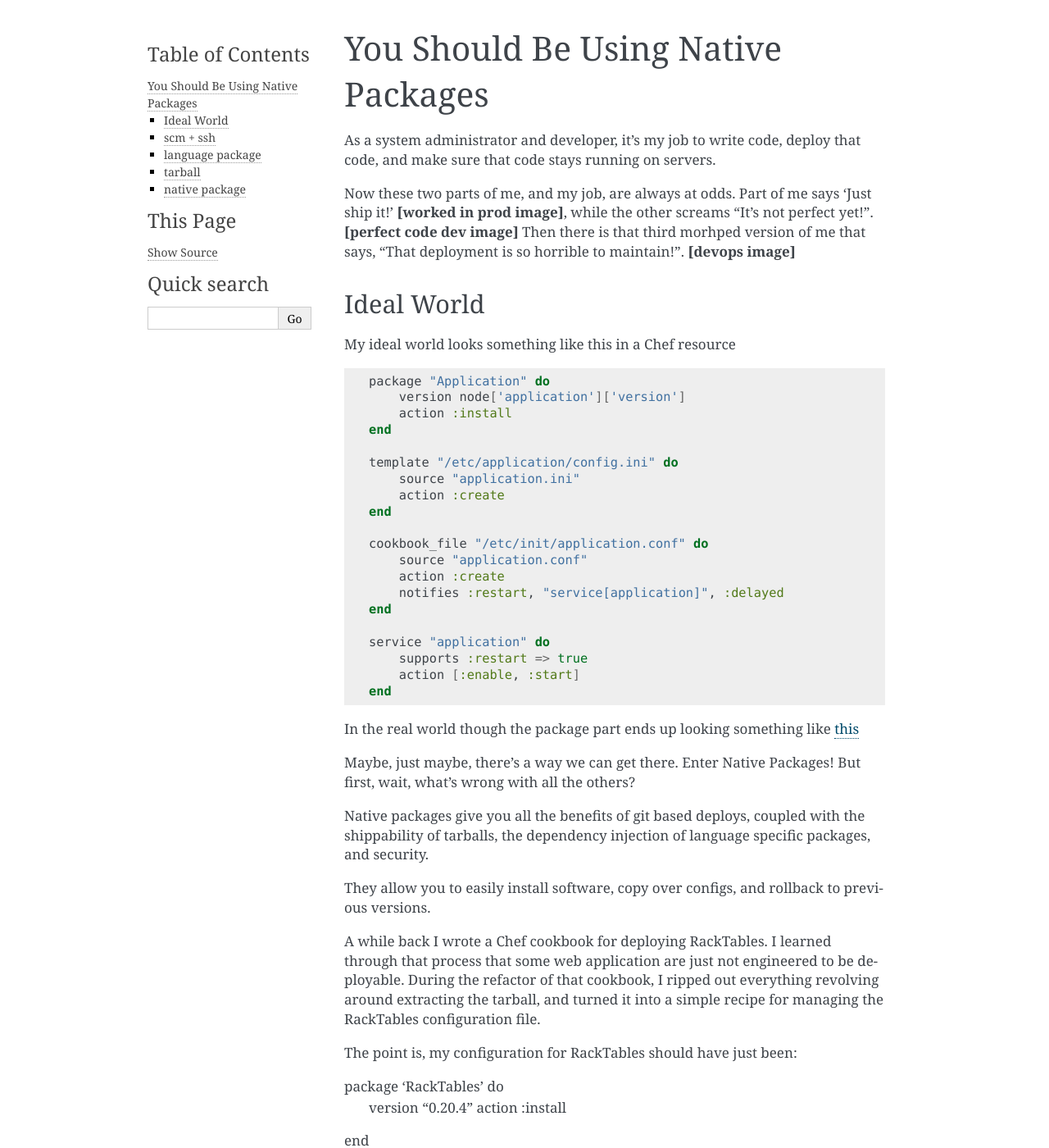
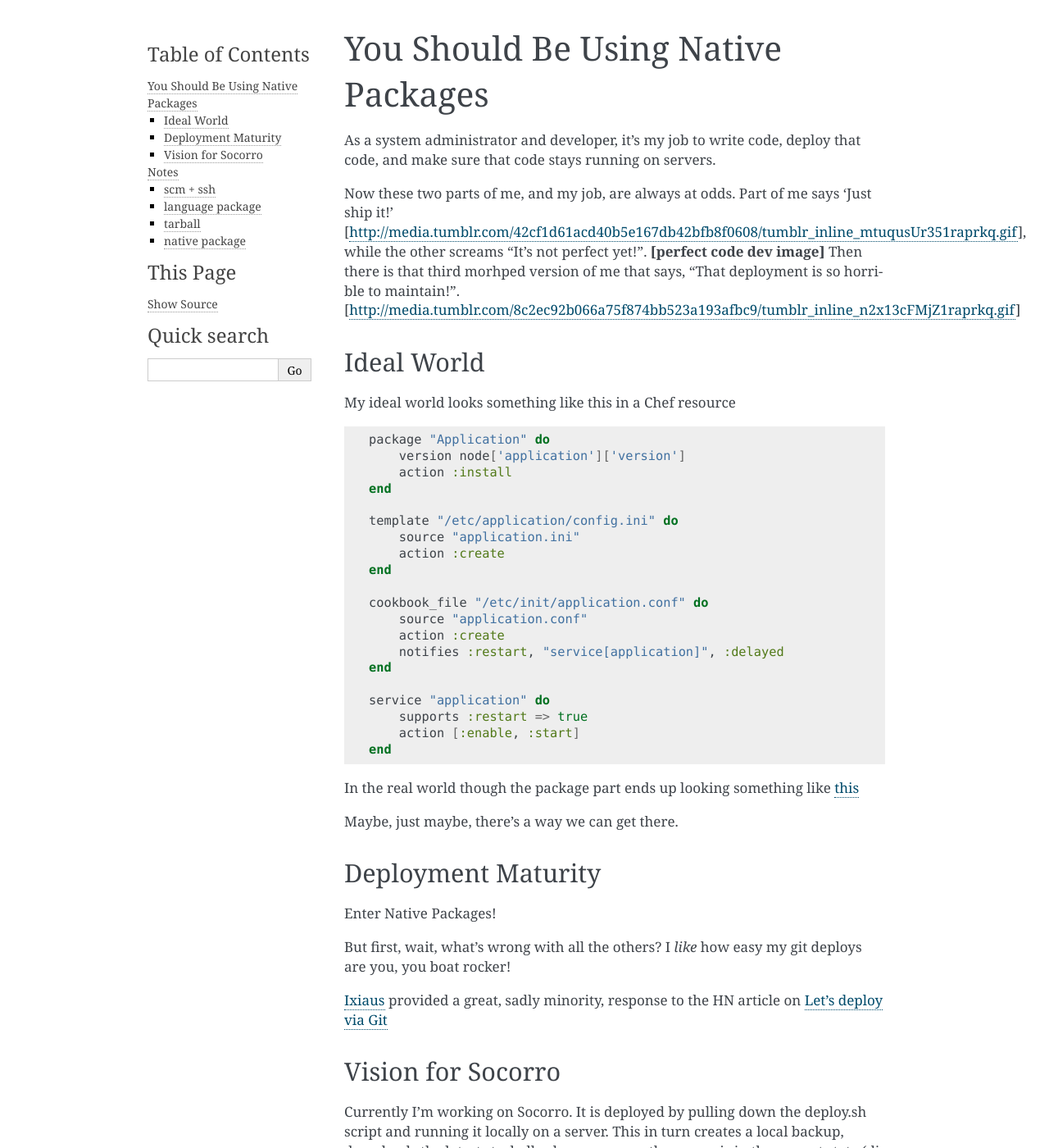
Before and after one commit to bramwelt/website, a Sphinx documentation site: the page built from source/deployment-strategies.rst, in a window 1280 px wide and 1400 px high. Shown: the whole window at 82% size. Built offline with Sphinx 7.4.7, drawn with Linux system fonts in a browser that asks for light colours; some of the changed text lies outside the part shown.

Commit message:
Add sections on maturity and vision.
Fixed some formatting, added images as well.

```diff
--- a/source/deployment-strategies.rst
+++ b/source/deployment-strategies.rst
@@ -5,10 +5,12 @@ As a system administrator and developer, it's my job to write code,
 deploy that code, and make sure that code stays running on servers.
 
 Now these two parts of me, and my job, are always at odds. Part of me
-says 'Just ship it!' **[worked in prod image]**, while the other screams
+says 'Just ship it!'
+[http://media.tumblr.com/42cf1d61acd40b5e167db42bfb8f0608/tumblr_inline_mtuqusUr351raprkq.gif], while the other screams
 "It's not perfect yet!". **[perfect code dev image]**  Then there is
 that third morhped version of me that says, "That deployment is so
-horrible to maintain!". **[devops image]**
+horrible to maintain!".
+[http://media.tumblr.com/8c2ec92b066a75f874bb523a193afbc9/tumblr_inline_n2x13cFMjZ1raprkq.gif]
 
 Ideal World
 -----------
@@ -39,12 +41,38 @@ My ideal world looks something like this in a Chef resource
     end
 
 
-In the real world though the package part ends up looking something like `this <https://github.com/osuosl-cookbooks/racktables/blob/v0.3.3/recipes/source.rb>`_
+In the real world though the package part ends up looking something like `this <https://github.com/osuosl-cookbooks/racktables/blob/v0.3.2/recipes/source.rb>`_
 
-Maybe, just maybe, there's a way we can get there.  Enter Native
-Packages! But first, wait, what's wrong with all the others?
+Maybe, just maybe, there's a way we can get there.
+
+Deployment Maturity
+-------------------
+Enter Native Packages!
+
+But first, wait, what's wrong with all the others? I *like* how easy my
+git deploys are you, you boat rocker!
+
+`Ixiaus <https://news.ycombinator.com/item?id=5930109>`_ provided a
+great, sadly minority, response to the HN article on `Let's deploy via Git
+<https://coderwall.com/p/xczkaq?&p=1&q=>`_
 
 
+
+
+Vision for Socorro
+------------------
+
+Currently I'm working on Socorro. It is deployed by pulling down the
+deploy.sh script and running it locally on a server. This in turn
+creates a local backup, downloads the latests tarball release, ensures
+the server is in the correct state (directories, users, permissions,
+etc.), and starts the new version.
+
+
+
+
+Notes
+=====
 
 Native packages give you all the benefits of git based deploys, coupled
 with the shippability of tarballs, the dependency injection of
@@ -54,30 +82,8 @@ language specific packages, and security.
 They allow you to easily install software, copy over configs, and
 rollback to previous versions.
 
-A while back I wrote a Chef cookbook for deploying RackTables. I learned
-through that process that some web application are just not engineered
-to be deployable. During the refactor of that cookbook, I ripped out
-everything revolving around extracting the tarball, and turned it into a
-simple recipe for managing the RackTables configuration file.
-
-The point is, my configuration for RackTables should have just been::
-
-package 'RackTables' do
-  version "0.20.4"
-  action :install
-end
-
-If only our application deployments could be that simple!
-
-Oh wait...they can, using native packages.
 
 
-
-
-
-Where I discuss the multiple ways available for deploying web
-application, running said code, managing configuration, and their
-individual benefits and drawbacks.
 
 Problems:
 
```
